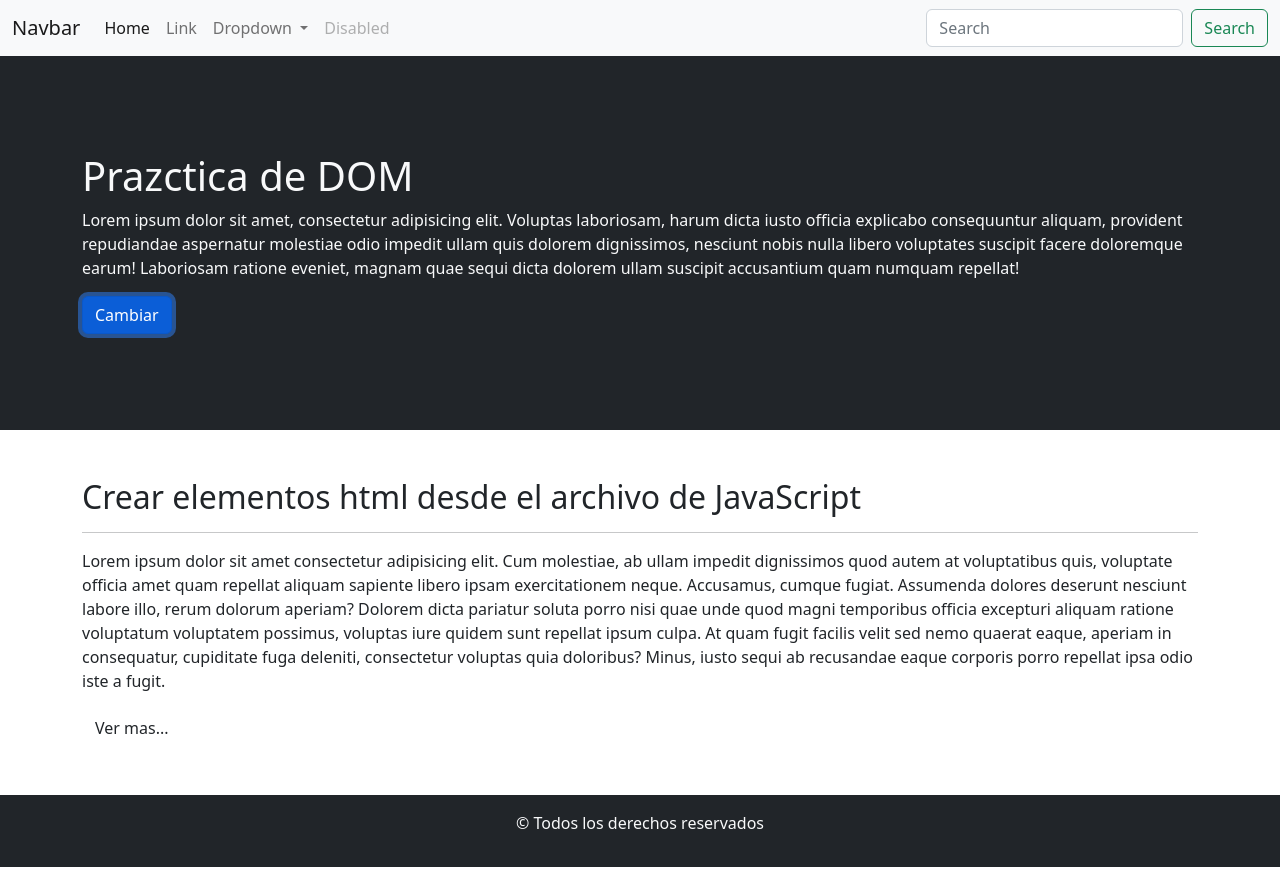
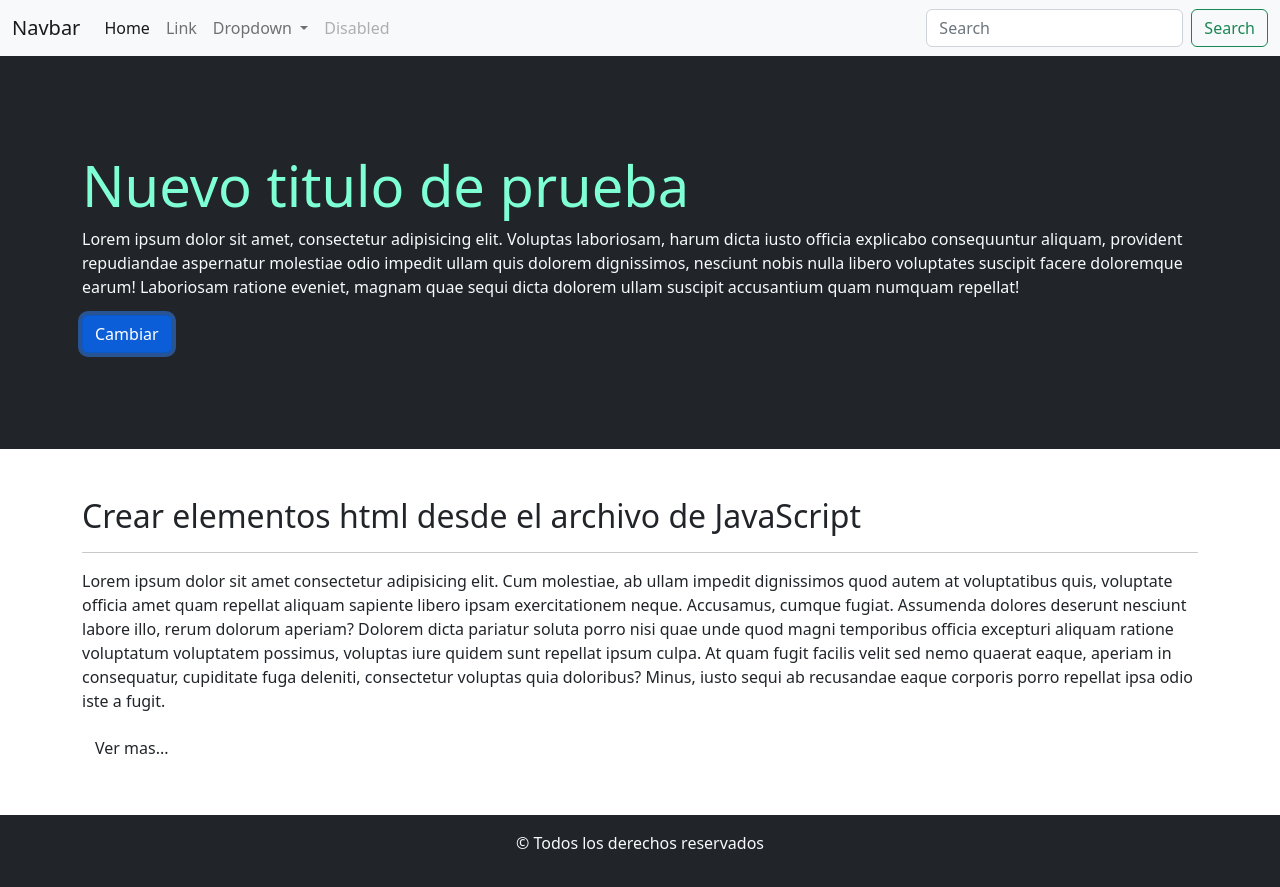
Before and after one commit to luciabgv/practicadomlgv, a plain HTML site: page index.html in a window 1280 px wide. Both pictures are taken after a click on the button "Cambiar". Drawn offline with nearby package versions, Linux system fonts and the light colour scheme.

Commit message:
agregamos la funcion cambiar titulo

```diff
--- a/css/style.css
+++ b/css/style.css
@@ -0,0 +1,3 @@
+.tituloPrincipal{
+    color: aquamarine;
+}
--- a/index.html
+++ b/index.html
@@ -86,10 +86,10 @@
     <main>
       <section class="bg-dark text-light py-5">
       <article class="container my-5">
-      <h1>Prazctica de DOM</h1>
+      <h1>Practica de DOM</h1>
       <p>Lorem ipsum dolor sit amet, consectetur adipisicing elit. Voluptas laboriosam, harum dicta iusto officia explicabo consequuntur aliquam, provident repudiandae aspernatur molestiae odio impedit ullam quis dolorem dignissimos, nesciunt nobis nulla libero voluptates suscipit facere doloremque earum! Laboriosam ratione eveniet, magnam quae sequi dicta dolorem ullam suscipit accusantium quam numquam repellat!
       </p>
-      <button class="btn btn-primary">Cambiar</button>
+      <button class="btn btn-primary" onclick="cambiarTitulo()">Cambiar</button>
     </article>
   </section>
   <section class="container my-5">
--- a/js/app.js
+++ b/js/app.js
@@ -0,0 +1,13 @@
+function cambiarTitulo(){
+    console.log('desde la funcion cambiar titulo');
+//traer elemento del html
+let titulo = document.querySelector('h1')
+//let titulo = document.getElementById('titulo') id sin el # retorna un objeto
+//let titulo = document.getElementsByClassName('container') clase sin el puntito retorna un arreglo de objetos
+//let titulo = document.getElementsByTagName('container'); //retorna un arreglo de objetos
+
+console.log(titulo);
+titulo.innerHTML = 'Nuevo titulo de prueba'
+titulo.className = 'display-4 tituloPrincipal'
+
+}
```
